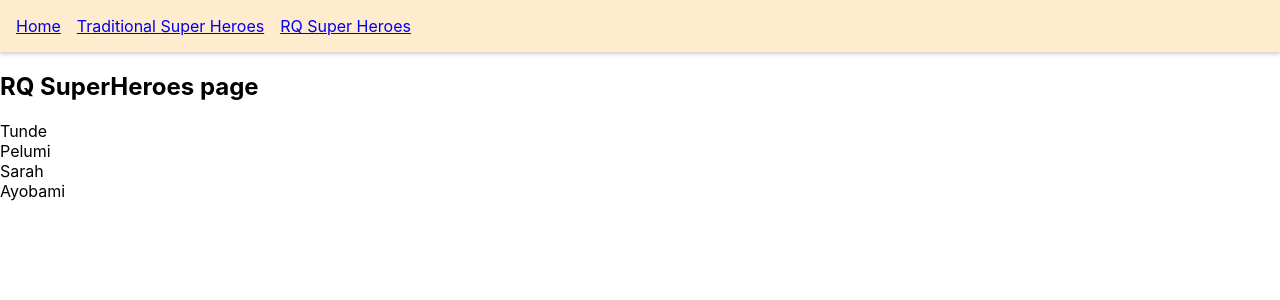
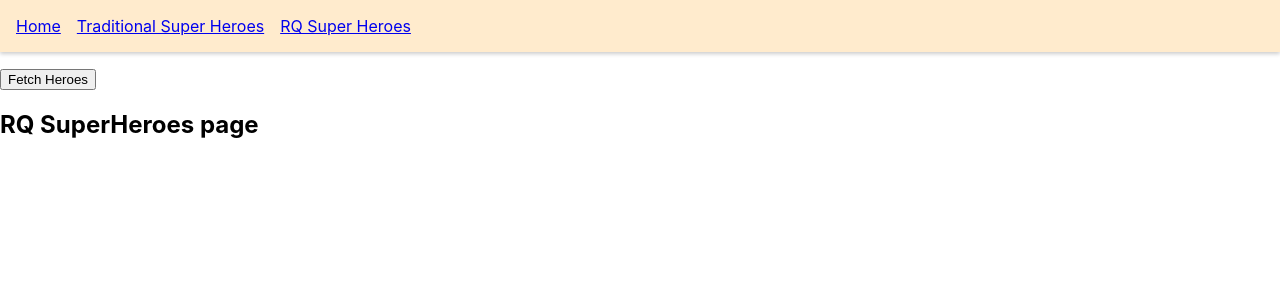
Before and after one commit to KyuubiTila/reactQuery, a React (Create React App) app: page /rq-super-heroes in a window 1280 px wide. Shown: the top 300 px of the page. Built offline with nearby package versions, Linux system fonts and the light colour scheme; data requests are answered from the project's data file.

Commit message:
calling a query on Click of a button

```diff
--- a/src/components/RQSuperHeroes.page.jsx
+++ b/src/components/RQSuperHeroes.page.jsx
@@ -6,19 +6,20 @@ const fetchSuperHeroes = () => {
 };
 
 export const RQSuperHeroesPage = () => {
-  const { isLoading, data, isError, error } = useQuery(
+  const { isLoading, data, isError, error, refetch } = useQuery(
     'super-heroes',
     fetchSuperHeroes,
     {
       // after 5 seconds the caache for react-Query [super-heroes] is garbaged i.e no memory storage for it again
       // the default if not set is 5 minutes
-      cacheTime: 5000,
-      // refetch defaults
-      refetchOnMount: true,
-      refetchOnWindowFocus: true,
-      //   polling
-      refetchInterval: 2000,
-      refetchIntervalInBackground: true,
+      //   cacheTime: 5000,
+      // ======REFETCH DEFAULTS=====
+      //   refetchOnMount: true,
+      //   refetchOnWindowFocus: true,
+      //  ======= POLLING=====
+      //   refetchInterval: 2000,
+      //   refetchIntervalInBackground: true,
+      enabled: false,
     }
   );
 
@@ -31,6 +32,7 @@ export const RQSuperHeroesPage = () => {
   }
   return (
     <>
+      <button onClick={refetch}>Fetch Heroes</button>
       <h2>RQ SuperHeroes page</h2>
       {data?.data.map((heroes) => {
         return <div key={heroes.name}>{heroes.name}</div>;
```
